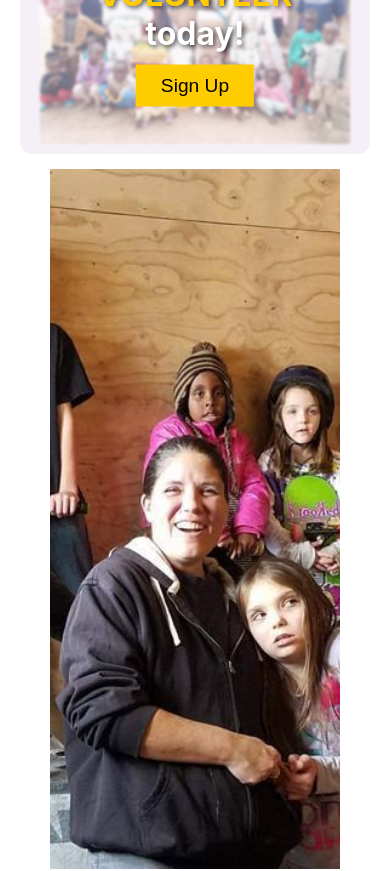
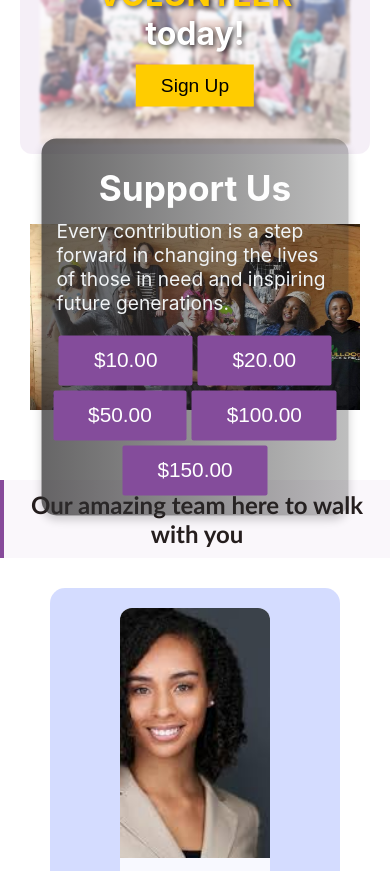
Before and after one commit to IsaacNjenga/Toto_Kalezi, a React (Create React App) app in the folder front/: page / in a window 390 px wide. Shown: the part 3180-4051 px from the top of the page. Built offline with nearby package versions, Linux system fonts and the light colour scheme.

Commit message:
fixed media css

```diff
--- a/front/src/assets/css/home.css
+++ b/front/src/assets/css/home.css
@@ -552,7 +552,22 @@ p {
     width: 60%;
   }
 
+  .donation-container {
+    margin: 70px 30px;
+    padding: auto;
+  }
+
+  .form-image {
+    width: 100%;
+    object-fit: cover;
+    height: auto;
+  }
+
   .donation-form {
-    display: none;
+    margin: 10px 0px;
+    padding: 0px 5px;
+    background-color: rgba(255, 0, 0, 0);
+    top: 50%;
+    left: 50%;
   }
 }
```
